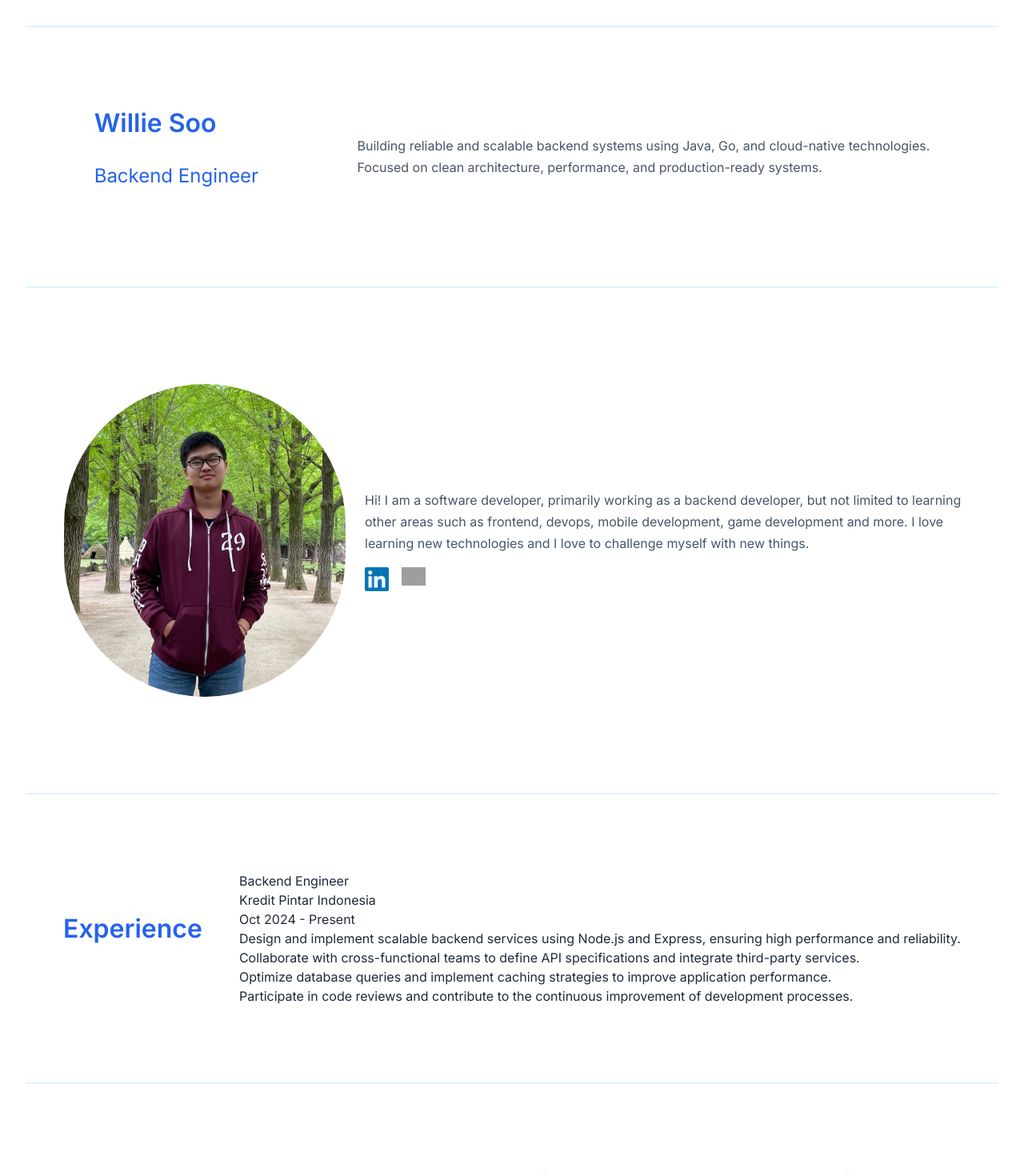
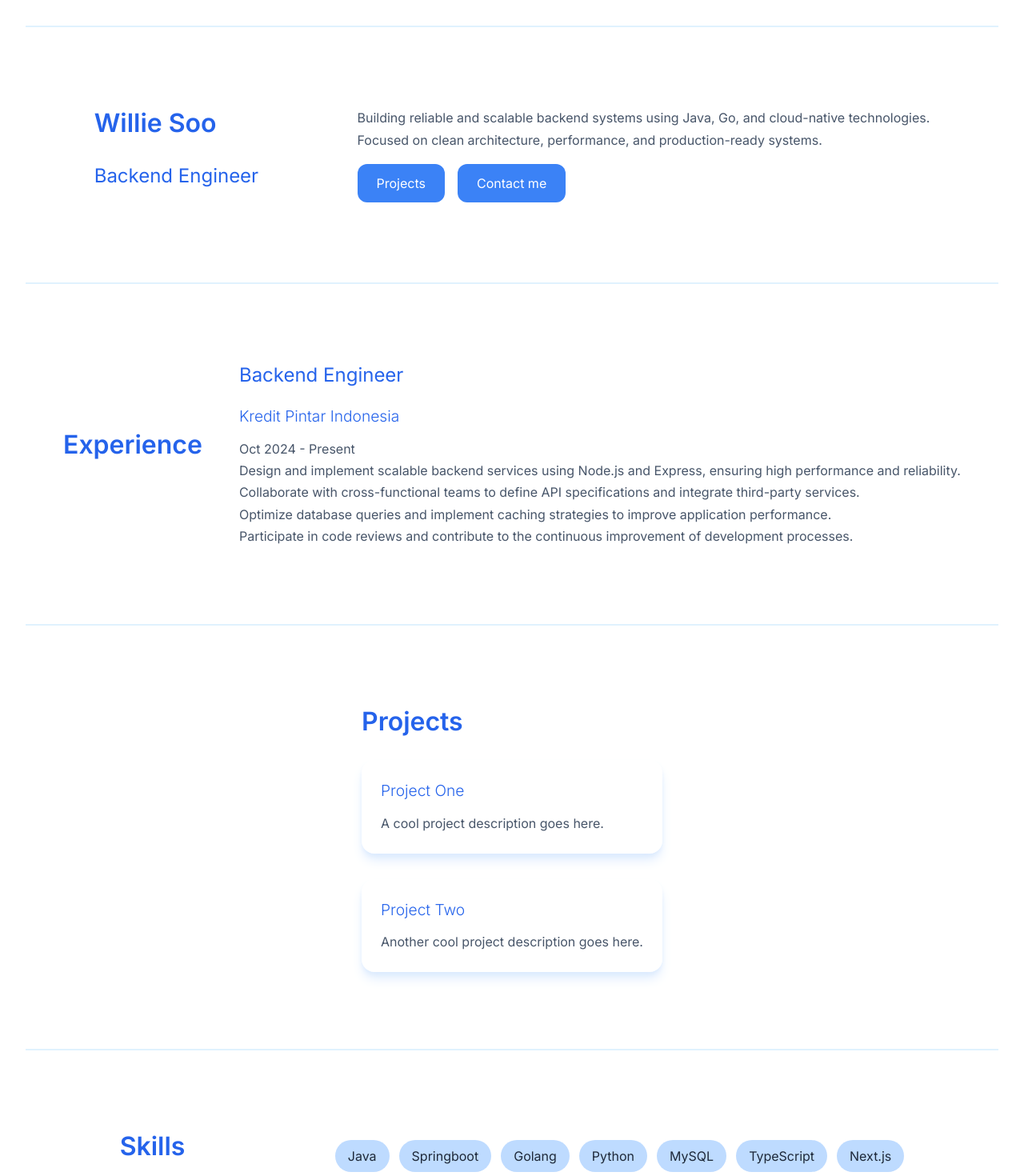
Before and after one commit to NifedZenaX/portfolio-website, a Next.js app: page / in a window 1280 px wide. Shown: the top 1470 px of the page at 80% size. Built offline with nearby package versions, Linux system fonts and the light colour scheme; grey boxes are pictures that could not be loaded.

Commit message:
adjusted more styling and disable About section

```diff
--- a/app/page.tsx
+++ b/app/page.tsx
@@ -14,7 +14,7 @@ export default function Home() {
       <Hero />
 
       {/* About Section */}
-      <About />
+      {/* <About /> */}
 
       {/* Experience Section */}
       <Experience />
--- a/app/ui/home.module.css
+++ b/app/ui/home.module.css
@@ -18,7 +18,14 @@
     color: #2563eb;
     font-size: 1.5rem;
     font-weight: 400;
-    margin-bottom: 1.5rem;
+    margin-bottom: 1.2rem;
+}
+
+.heading3 {
+    color: #2563eb;
+    font-size: 1.2rem;
+    font-weight: 350;
+    margin-bottom: 0.8rem;
 }
 
 .text {
@@ -26,32 +33,23 @@
     line-height: 1.7;
 }
 
-/* .profile_section_bg {
-    padding: 1.5rem;
-    display: flex;
-    flex-direction: row;
-    align-items: center;
-    justify-content: space-around;
-    gap: 1.5rem;
-    background-color: #EAF3FF;
-    background-image: linear-gradient(
-        to bottom,
-        #EAF3FF 10%,
-        #FFFFFF 50%
-    );
-    border-radius: 30px;
-} */
-
-/* .main_text_gray {
-    font-size: 300%;
-    text-align: left;
-    font-weight: bold;
-    color: #0F172A;
+.button {
+    display: inline-block;
+    background-color: #3b82f6;
+    color: white;
+    padding: 0.75rem 1.5rem;
+    border-radius: 0.75rem;
+    transition: all 0.2s ease;
+    margin-top: 1rem;
 }
 
-.secondary_text_gray {
-    font-size: 150%;
-    text-align: left;
-    font-weight: bold;
-    color: #475569;
-} */
+.button:hover {
+    background-color: #2563eb;
+}
+
+.card {
+    padding: 1.5rem;
+    background-color: rgba(255, 255, 255, 0.7);
+    border-radius: 1rem;
+    box-shadow: 0 10px 15px -3px #dbeafe, 0 4px 6px -2px #dbeafe;
+}
--- a/components/contact.tsx
+++ b/components/contact.tsx
@@ -4,14 +4,14 @@ import styles from '@/app/ui/home.module.css'
 
 export default function Contact() {
     return (
-        <section className={styles.section}>
+        <section id="contact" className={styles.section}>
             <div>
-                <h1>Let's Build Something Together</h1>
-                <p>Feel free to reach out to me for any inquiries, collaborations, or just to say hi! I'm always open to connecting with like-minded individuals and exploring new opportunities.</p>
+                <h1 className={`text-center ${styles.heading1}`}>Let's Build Something Together</h1>
+                <p className={styles.text}>Feel free to reach out to me for any inquiries, collaborations, or just to say hi! I'm always open to connecting with like-minded individuals and exploring new opportunities.</p>
 
-                <div className="flex items-center justify-around">
-                    <Link href="mailto:williesoo0108@gmail.com" target="_blank">
-                        <Image src="/email-icon.png" alt="Email Icon" width={32} height={32} />
+                <div className="flex items-center justify-around mt-5">
+                    <Link href="mailto:soo.willie@yahoo.com" target="_blank">
+                        <Image src="/email.png" alt="Email Icon" width={32} height={32} />
                     </Link>
 
                     <Link href="https://www.linkedin.com/in/willie-soo-706047209/" target="_blank">
--- a/components/experience.tsx
+++ b/components/experience.tsx
@@ -5,10 +5,10 @@ export default function Experience() {
         <section className={styles.section}>
             <h1 className={styles.heading1}>Experience</h1>
             <div>
-                <h2>Backend Engineer</h2>
-                <h3>Kredit Pintar Indonesia</h3>
-                <p>Oct 2024 - Present</p>
-                <ul>
+                <h2 className={styles.heading2}>Backend Engineer</h2>
+                <h3 className={styles.heading3}>Kredit Pintar Indonesia</h3>
+                <p className={styles.text}>Oct 2024 - Present</p>
+                <ul className={styles.text}>
                     <li>Design and implement scalable backend services using Node.js and Express, ensuring high performance and reliability.</li>
                     <li>Collaborate with cross-functional teams to define API specifications and integrate third-party services.</li>
                     <li>Optimize database queries and implement caching strategies to improve application performance.</li>
--- a/components/hero.tsx
+++ b/components/hero.tsx
@@ -12,13 +12,13 @@ export default function Hero() {
                 <p className={styles.text}>Building reliable and scalable backend systems using Java, Go, and cloud-native technologies.</p>
                 <p className={styles.text}>Focused on clean architecture, performance, and production-ready systems.</p>
 
-                {/* <Link href="/projects">
+                <Link href="/#projects" className={`mr-2 ${styles.button}`}>
                     <button>Projects</button>
                 </Link>
 
-                <Link href="/contact">
+                <Link href="/#contact" className={`ml-2 ${styles.button}`}>
                     <button>Contact me</button>
-                </Link> */}
+                </Link>
             </div>
         </section>
     )
--- a/components/projects.tsx
+++ b/components/projects.tsx
@@ -5,7 +5,8 @@ import styles from "@/app/ui/home.module.css";
 export default async function Projects() {
     // const projects = await getProjects();
     return (
-        <section className={styles.section}>
+        <section id="projects" className={styles.section}>
+            <div>
                 <h1 className={styles.heading1}>Projects</h1>
                 <div className="grid gap-8">
                     {/* { projects.length <= 0 ?
@@ -28,13 +29,14 @@ export default async function Projects() {
                             </div>
                         ))
                     } */}
-                <div className="p-6 bg-white/70 rounded-2xl shadow-lg">
-                    <h3 className="text-xl font-bold mb-2">Project One</h3>
-                    <p>A cool project description goes here.</p>
+                    <div className={styles.card}>
+                        <h3 className={styles.heading3}>Project One</h3>
+                        <p className={styles.text}>A cool project description goes here.</p>
                     </div>
-                <div className="p-6 bg-white/70 rounded-2xl shadow-lg">
-                    <h3 className="text-xl font-bold mb-2">Project Two</h3>
-                    <p>Another cool project description goes here.</p>
+                    <div className={styles.card}>
+                        <h3 className={styles.heading3}>Project Two</h3>
+                        <p className={styles.text}>Another cool project description goes here.</p>
+                    </div>
                 </div>
             </div>
         </section>
```
Lines whose indentation alone changed are shown as unchanged.
